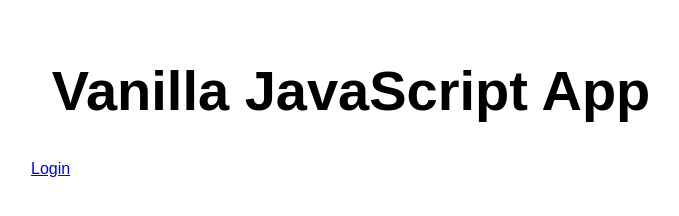
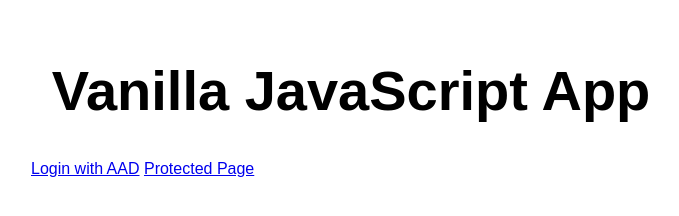
Before and after one commit to MargaretOrton/StaticWebAppWithAAD, a plain HTML site: page index.html in a window 1280 px wide. Shown: the whole page, without its empty margins (289-968 px from the left). Drawn offline with Linux system fonts and the light colour scheme.

Commit message:
Update index.html

```diff
--- a/index.html
+++ b/index.html
@@ -11,7 +11,8 @@
 <body>
   <main>
     <h1>Vanilla JavaScript App</h1>
-    <a href="/.auth/login/github">Login</a>
+    <a href="/.auth/login/aad">Login with AAD</a>
+    <a href="/users.html">Protected Page</a>
   </main>
 </body>
 
```
